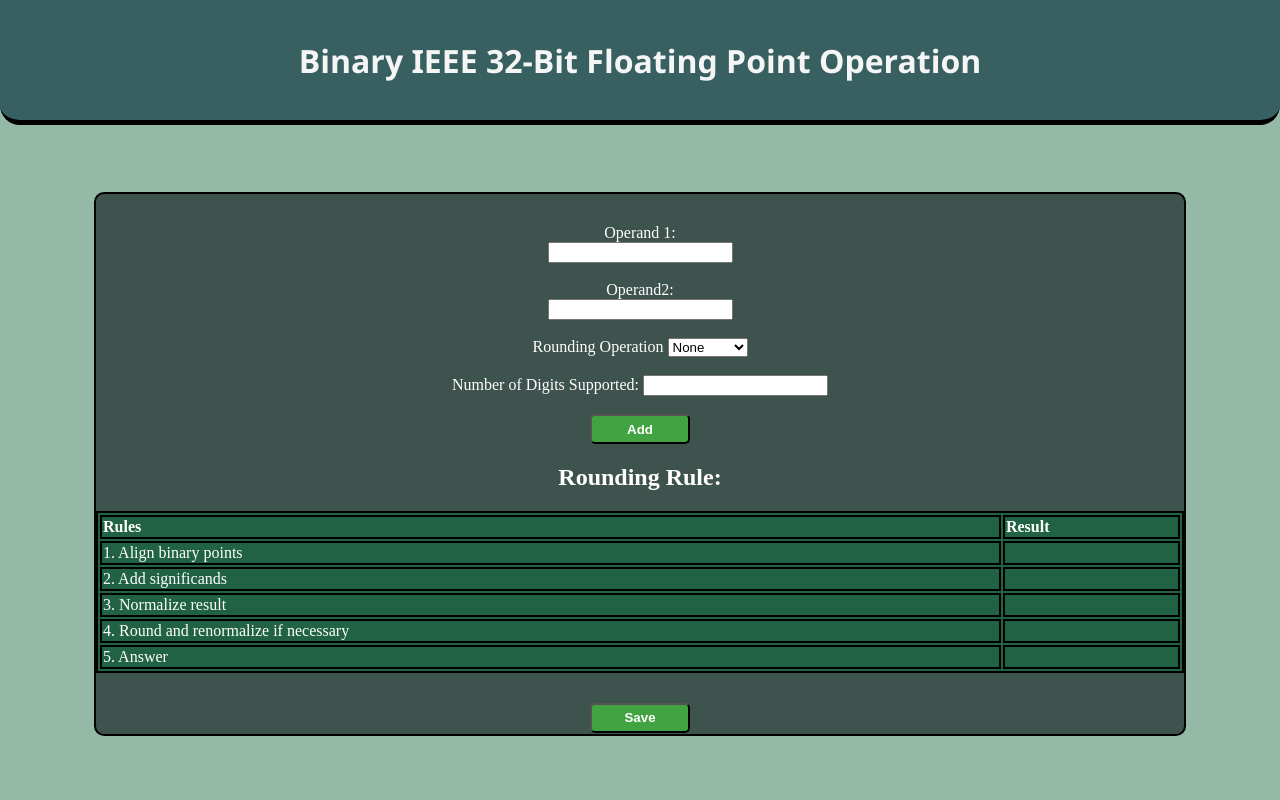
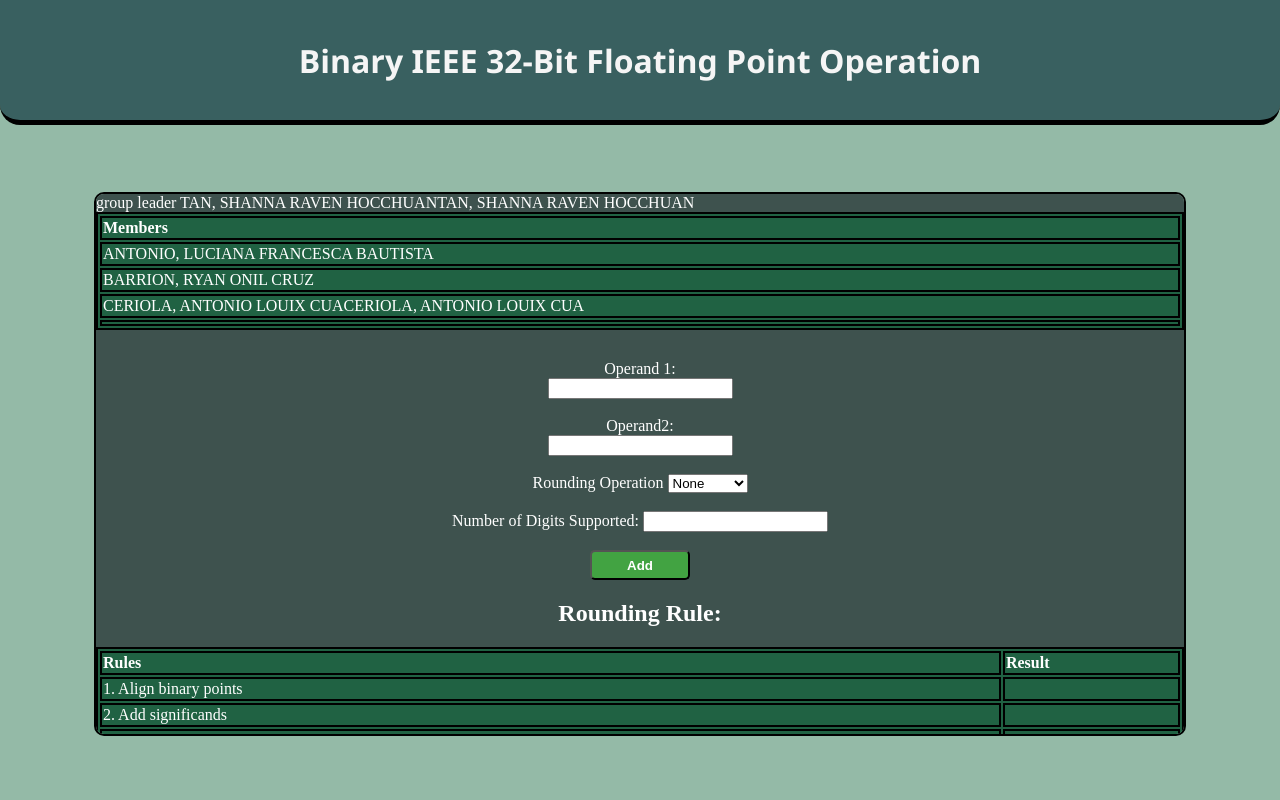
Before and after one commit to falarion08/IEEE-Floating-Point-Addition, a plain HTML site: page index.html in a window 1280 px wide. Drawn offline with Linux system fonts and the light colour scheme.

Commit message:
Update index.html

```diff
--- a/index.html
+++ b/index.html
@@ -14,6 +14,16 @@
     <body>
          <header>Binary IEEE 32-Bit Floating Point Operation</header>
         <div id = "outer_container">
+            <table>
+                <tr>
+                    <th>Members</th>
+                </tr>
+                <tr><td>ANTONIO, LUCIANA FRANCESCA BAUTISTA</td></tr>
+                <tr><td>BARRION, RYAN ONIL CRUZ</td></tr>
+                <tr><td>CERIOLA, ANTONIO LOUIX CUACERIOLA, ANTONIO LOUIX CUA</td></tr>
+                <tr>group leader TAN, SHANNA RAVEN HOCCHUANTAN, SHANNA RAVEN HOCCHUAN <td>
+
+            </table>
             <div id="form_container">
             <form>
                 <label for="operand1">Operand 1:</label><br>
```
